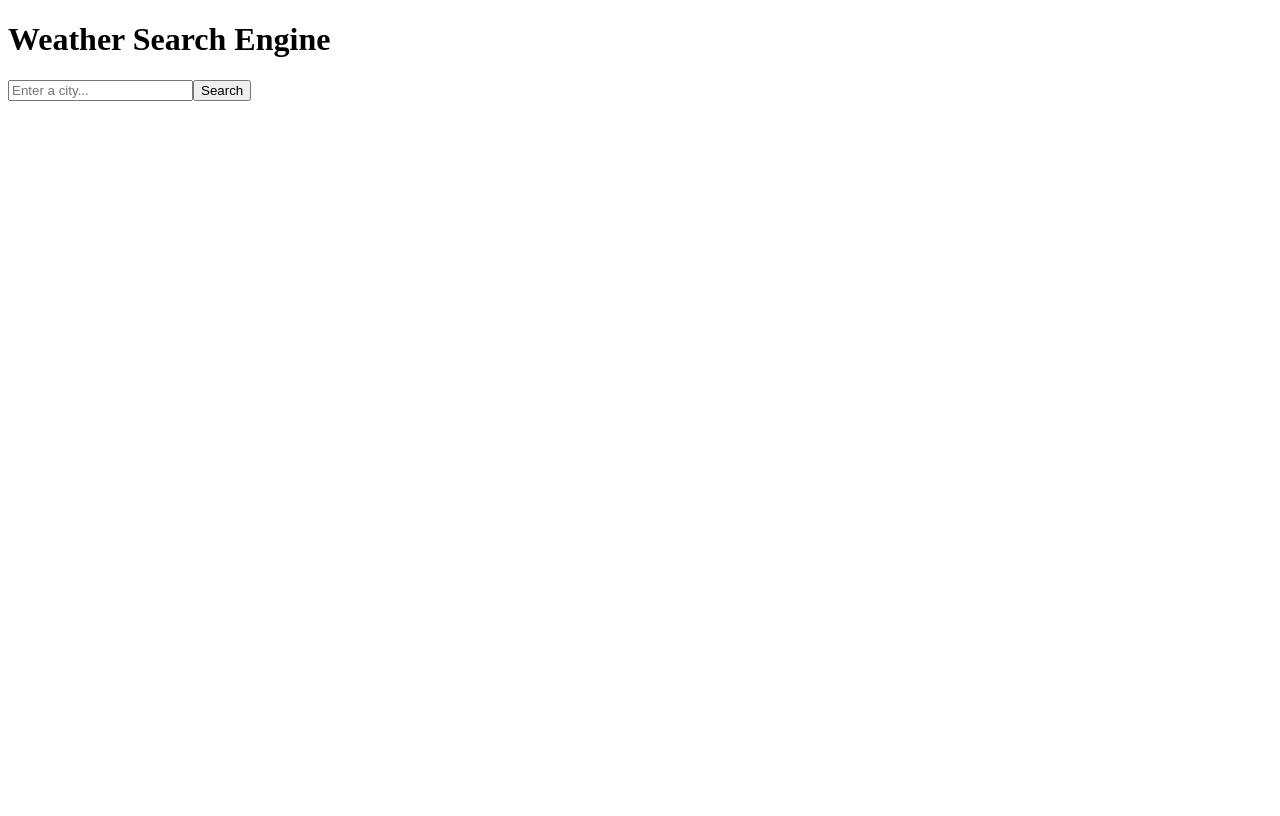
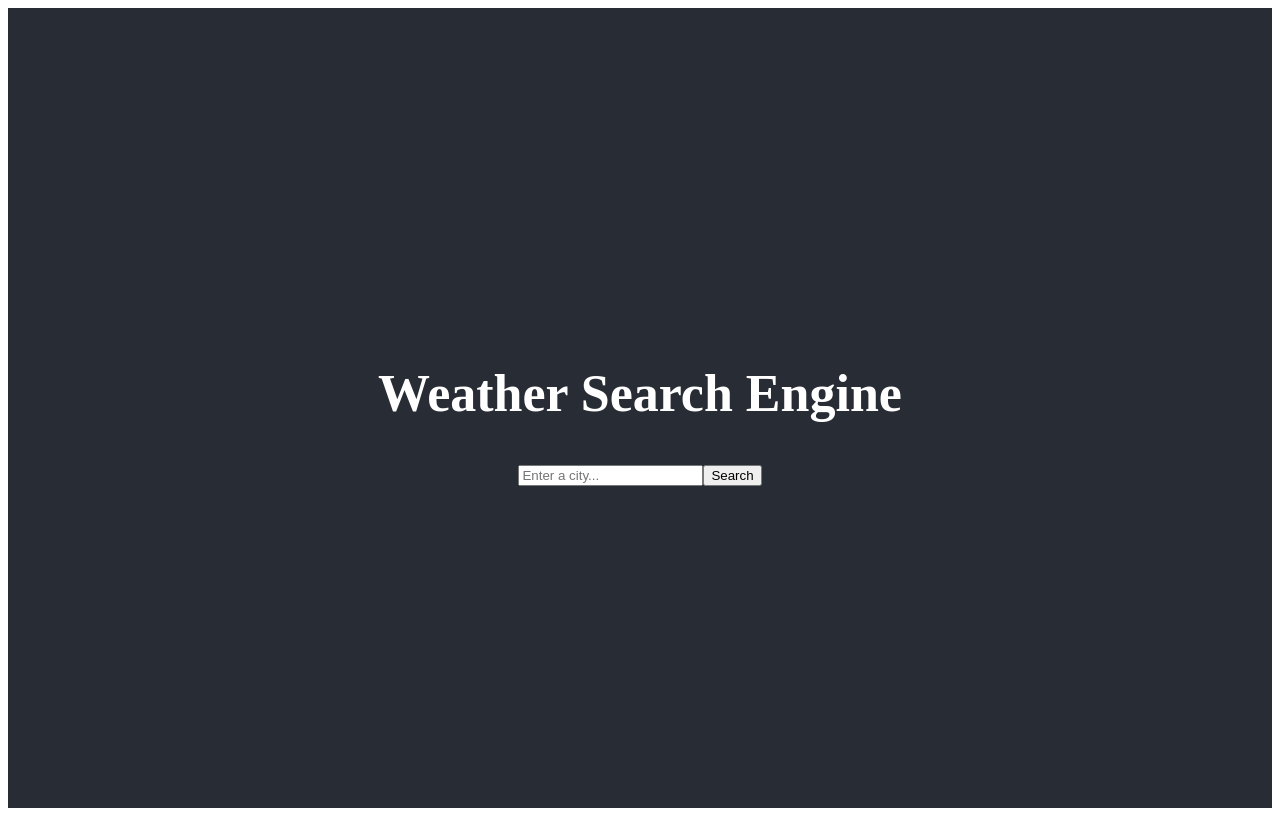
Before and after one commit to AdetunjiA/weather-app-react, a React (Create React App) app: page / in a window 1280 px wide. Built offline with nearby package versions, Linux system fonts and the light colour scheme.

Commit message:
css integration

```diff
--- a/src/index.js
+++ b/src/index.js
@@ -2,15 +2,17 @@ import React from "react";
 import ReactDOM from "react-dom";
 import Weather from "./Weather";
 
-// import "./styles.css";
+import "./App.css";
 
 function App() {
   return (
     <div className="App">
-      <div>
-        <h1>Weather Search Engine</h1>
-        <Weather />
-      </div>
+      <header className="App-header">
+        <div>
+          <h1>Weather Search Engine</h1>
+          <Weather />
+        </div>
+      </header>
     </div>
   );
 }
```
